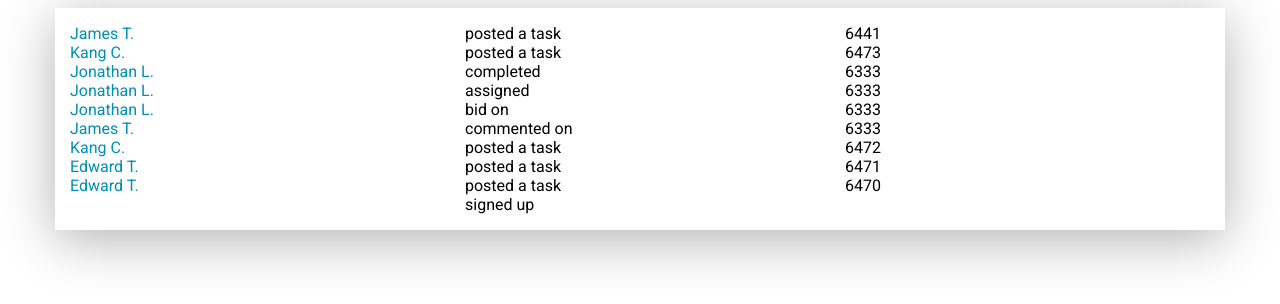
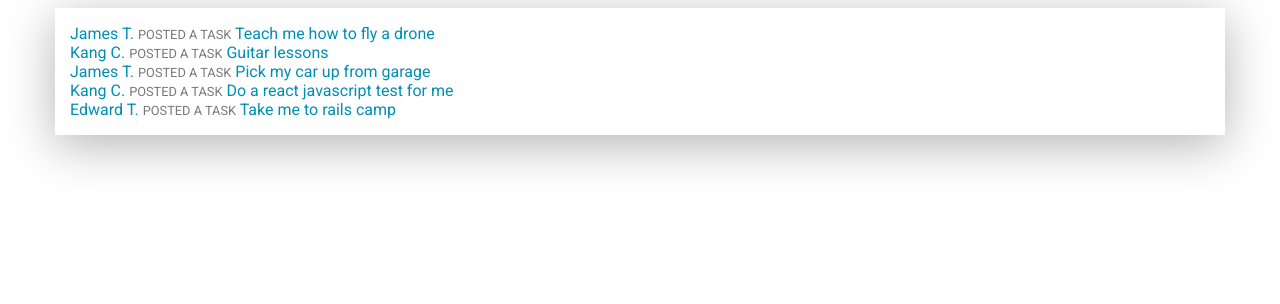
Before and after one commit to moiscraycray/Airtasker-Challenge, a React (Create React App) app: page / in a window 1280 px wide. Shown: the top 304 px of the page. Built offline with nearby package versions, Linux system fonts and the light colour scheme.

Commit message:
Added function to display the posted event including profile names and task

```diff
--- a/src/components/activity-feed.js
+++ b/src/components/activity-feed.js
@@ -4,7 +4,6 @@ class ActivityFeed extends Component {
   constructor(props) {
     super(props)
   }
-
 
   getName = () => {
     let profileIdObj = {}
@@ -16,73 +15,40 @@ class ActivityFeed extends Component {
     //output: {37: "Simon R.", 490: "James T.", 1501: "Jonathan L.", 2046: "Kang C.", 2663: "Edward T."}
   }
 
-  getProfile = () => {
-    let profileId = []
-    this.props.data.activity_feed.map((x) => {
-      profileId.push(x.profile_ids)
-    })
-    return profileId
-  }
-
   getEvent = () => {
     let eventList = []
     this.props.data.activity_feed.map((x) => {
-      if (x.event === 'posted') {
-        eventList.push('posted a task')
-      } else if (x.event === 'completed') {
-        eventList.push(x.event)
-      } else if (x.event === 'bid') {
-        eventList.push('bid on')
-      } else if (x.event === 'comment') {
-        eventList.push('commented on')
-      } else if (x.event === 'posted') {
-        eventList.push('posted a task')
-      } else if (x.event === 'joined') {
-        eventList.push('signed up')
-      } else {
-        eventList.push('assigned')
-      }
+      eventList.push(x)
     })
     return eventList
   }
 
-  getTaskId = () => {
-    let taskId = []
-    this.props.data.activity_feed.map((x) => {
-      taskId.push(x.task_id)
+  getTaskName = () => {
+    let taskName = {}
+    this.props.data.tasks.forEach((x) => {
+      taskName[x.id] = x.name
     })
-    return taskId
-    //output: [6441, 6473, 6333, 6333, 6333, 6333, 6472, 6471, 6470, undefined]
+    return taskName
+    // output: {6333: "Buy me McDonalds", 6441: "Teach me how to fly a drone", 6469: "Pick up roses from florist", 6470: "Take me to rails camp", 6471: "Do a react javascript test for me", 6472: "Pick my car up from garage", 6473: "Guitar lessons"}
   }
 
-  getNameFeed = () => {
-    const nameId = this.getName() // {37: "Simon R.", 490: "James T.", 1501: "Jonathan L.", 2046: "Kang C.", 2663: "Edward T."}
-    const profile = this.getProfile()
-    let name = []
-    profile.map((x) => {
-      name.push(nameId[x])
+  getFeed = () => {
+    const nameId = this.getName()
+    const events = this.getEvent()
+    const taskName = this.getTaskName()
+    let feed = events.map((x) => {
+      console.log(x) // activity object
+      if (x.event === 'posted') {
+        return <li><span className="blue">{nameId[x.profile_ids]}</span> <span className="uppercase xsmall boulder">posted a task</span> <span className="blue">{taskName[x.task_id]}</span></li>
+      }
     })
-    return name
+    return feed
   }
 
   render() {
-    const nameFeed = this.getNameFeed().map((x) => {
-      return <li>{x}</li>
-    })
-
-    const eventFeed = this.getEvent().map((x) => {
-      return <li>{x}</li>
-    })
-
-    const taskFeed = this.getTaskId().map((x) => {
-      return <li>{x}</li>
-    })
-
     return (
       <Fragment>
-        <ul className="col-auto col-bleed-y names">{nameFeed}</ul>
-        <ul className="col-auto col-bleed">{eventFeed}</ul>
-        <ul className="col-auto col-bleed">{taskFeed}</ul>
+        <ul className="col-12 col-bleed-y">{this.getFeed()}</ul>
       </Fragment>
     )
   }
--- a/src/index.css
+++ b/src/index.css
@@ -9,3 +9,19 @@ ul {
 .box_shadow {
   box-shadow: 0px 10px 50px rgba(0, 0, 0, 0.3);
 }
+
+.blue {
+  color: #008FB4;
+}
+
+.uppercase {
+  text-transform: uppercase;
+}
+
+.xsmall {
+  font-size: 0.8rem;
+}
+
+.boulder {
+  color: #797979;
+}
```
